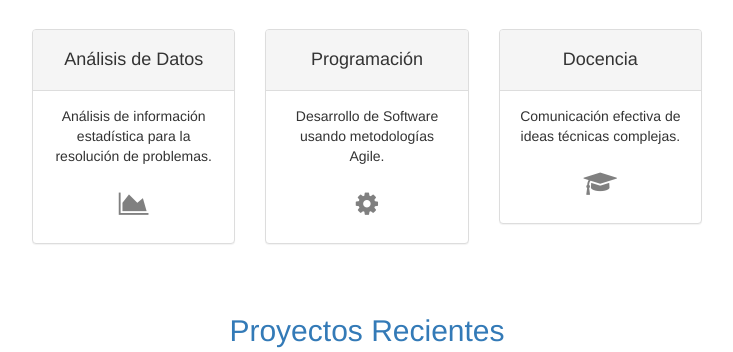
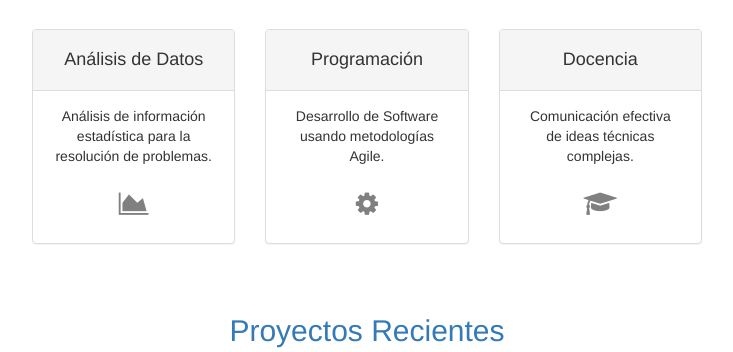
Before and after one commit to rlabuonora/portfolio, a Node server app: page / in a window 1280 px wide. Shown: the part 723-1075 px from the top of the page, without its empty margins (273-1006 px from the left). Run offline with Node 20, Linux system fonts and the light colour scheme; some libraries are stand-ins or nearby versions.

Commit message:
small changes in text

```diff
--- a/views/pages/index.html
+++ b/views/pages/index.html
@@ -29,7 +29,7 @@
           <div class="col-sm-4">
             <div class="panel panel-default text-center">
               <div class="panel-heading"><h4>Docencia</h4></div>
-              <div class="panel-body"><p>Comunicación efectiva de ideas técnicas complejas.</p>
+              <div class="panel-body"><p>Comunicación efectiva </br>de ideas técnicas complejas.  </p>
               <p><i class="fa fa-graduation-cap"></i> </p>
               </div>
             </div>
```
